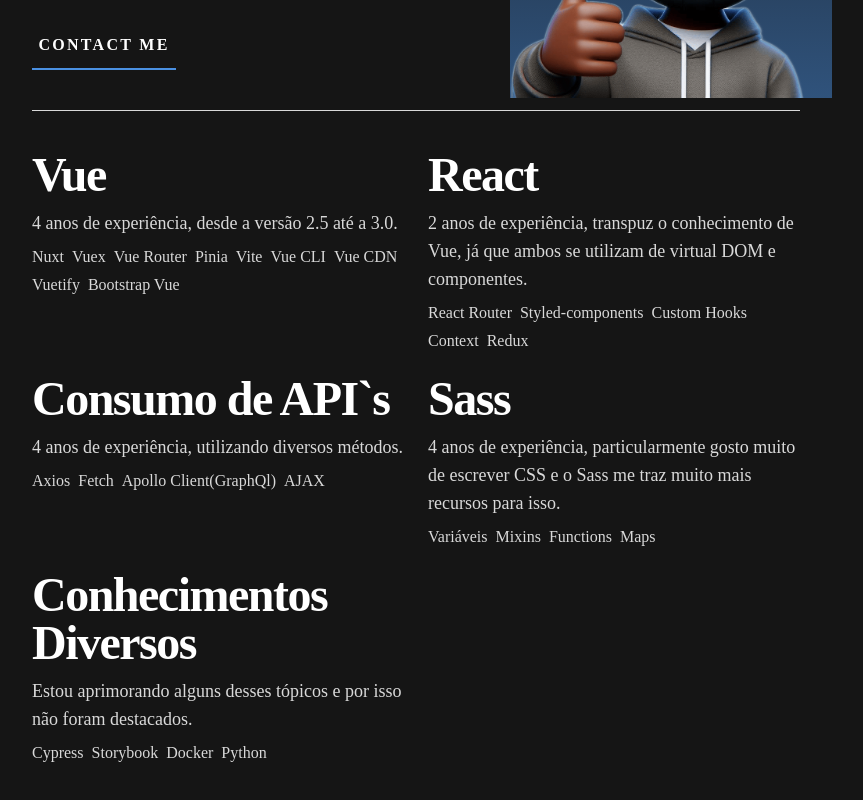
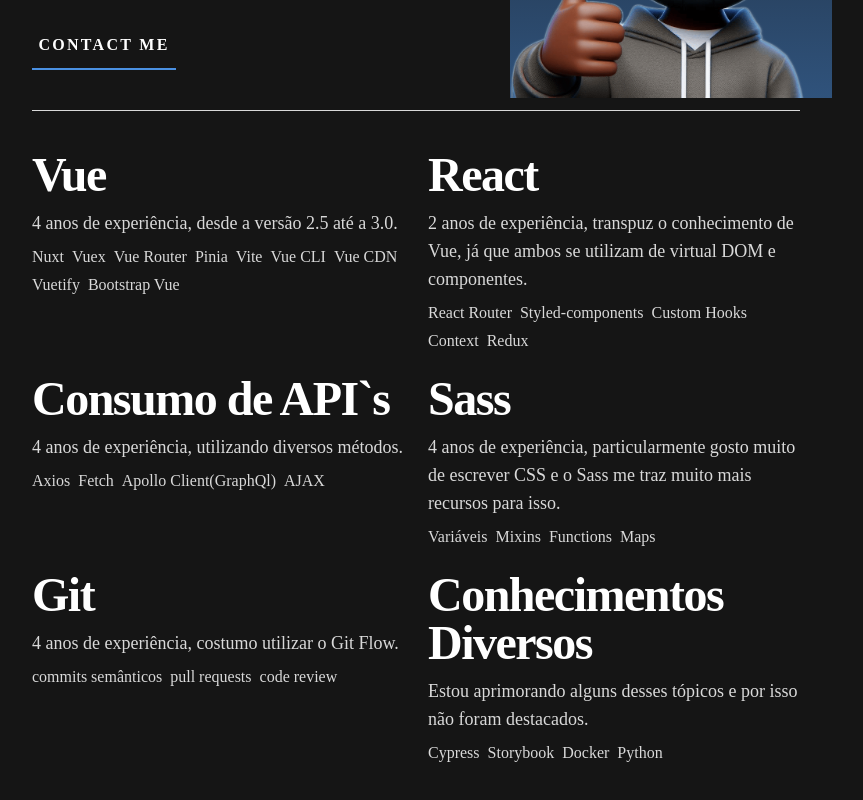
Before and after one commit to Daan-Cardoso/Daan-Cardoso.github.io, a React (Vite) app: page / in a window 1280 px wide. Shown: the part 464-1264 px from the top of the page, without its empty margins (224-1087 px from the left). Built offline with nearby package versions, Linux system fonts and the light colour scheme; a web font is replaced by a local one.

Commit message:
feat: include a new Skills on mocks

```diff
--- a/src/mocks/Content.ts
+++ b/src/mocks/Content.ts
@@ -93,6 +93,15 @@ export const Skills = [
     ]
   },
   {
+    title: 'Git',
+    text: '4 anos de experiência, costumo utilizar o Git Flow.',
+    topics: [
+      'commits semânticos',
+      'pull requests',
+      'code review',
+    ]
+  },
+  {
     title: 'Conhecimentos Diversos',
     text: 'Estou aprimorando alguns desses tópicos e por isso não foram destacados.',
     topics: [
```
